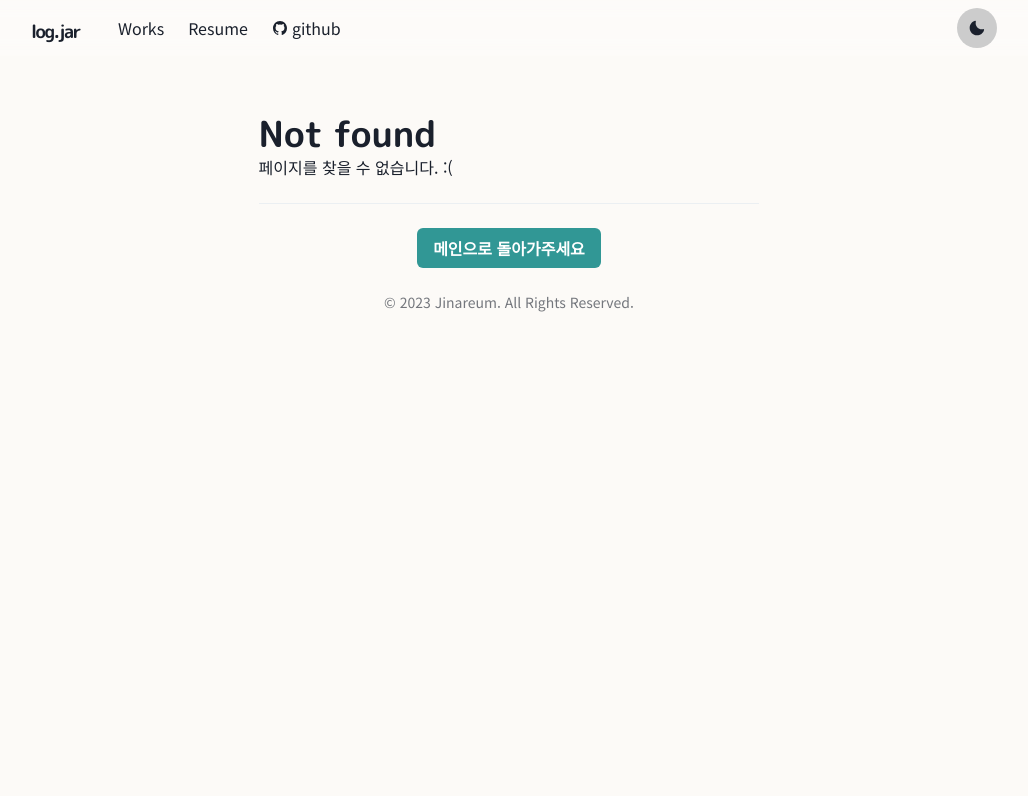
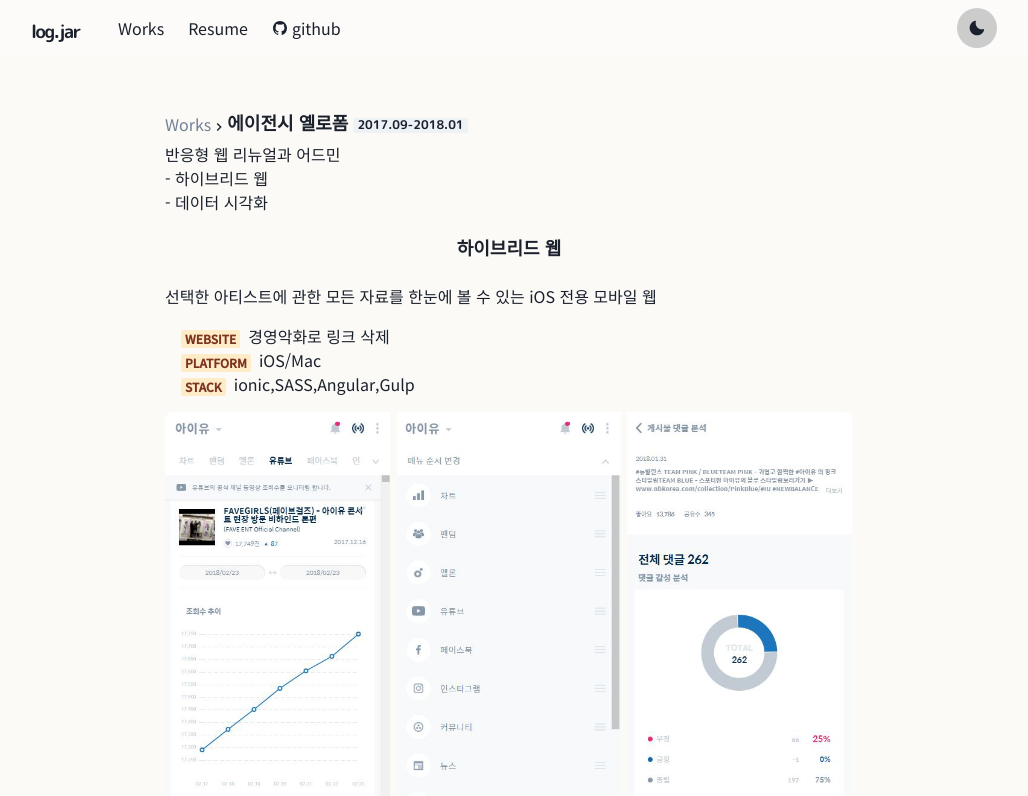
Before and after one commit to logdotjar/new-portfolio, a Next.js app: page /works/yelloform in a window 1280 px wide. Before the commit this address had no page. Shown: the top 796 px of the page, without its empty margins (131-1159 px from the left). Built offline with nearby package versions, Linux system fonts and the light colour scheme.

Commit message:
feat : 프로젝트 옐로폼 생성

```diff
--- /dev/null
+++ b/pages/works/yelloform.js
@@ -0,0 +1,59 @@
+import {
+    Container,
+    Badge,
+    Link,
+    List,
+    ListItem,
+    Heading,
+    Center
+} from '@chakra-ui/react'
+import Layout from '../../components/layouts/article'
+import { ExternalLinkIcon } from '@chakra-ui/icons'
+import { Title, WorkImage, Meta } from '../../components/work'
+import P from '../../components/paragraph'
+
+
+const Yelloform = () => (
+    <Layout title="학교안전공제중앙회">
+        <Container maxW="720px">
+            <Title>
+                에이전시 옐로폼 <Badge>2017.09-2018.01</Badge>
+            </Title>
+            <P>
+                반응형 웹 리뉴얼과 어드민<br/>
+                - 하이브리드 웹 <br/>
+                - 데이터 시각화
+            </P>
+
+            <Heading as="h3" fontSize={18} my={6}>
+                <Center>하이브리드 웹</Center>
+            </Heading>
+            <P>선택한 아티스트에 관한 모든 자료를 한눈에 볼 수 있는 iOS 전용 모바일 웹</P>
+            <List ml={4} my={4}>
+                <ListItem>
+                    <Meta>Website</Meta>
+                    <span>경영악화로 링크 삭제</span>
+                </ListItem>
+                <ListItem>
+                    <Meta>Platform</Meta>
+                    <span>iOS/Mac</span>
+                </ListItem>
+                <ListItem>
+                    <Meta>Stack</Meta>
+                    <span>ionic,SASS,Angular,Gulp</span>
+                </ListItem>
+            </List>
+            <WorkImage src="/images/works/yelloform/peter_contents.png" alt="Peter Contents" />
+            <WorkImage src="/images/works/yelloform/peter_scroll.gif" alt="Peter Contents gif" />
+
+            <Heading as="h3" fontSize={18} my={6}>
+                <Center>학과별 데이터 시각화 </Center>
+            </Heading>
+            <P>각 대학교 학과별 연관성을 gephi로 node-edge를 생성하여 추출 후 일러스트레이터로 단과대별 시각화 작업</P>
+            <WorkImage src="/images/works/yelloform/wise_contents.png" alt="학과별 데이터" />
+
+        </Container>
+    </Layout>
+)
+export default Yelloform;
+export { getServerSideProps } from '../../components/chakra'
```
